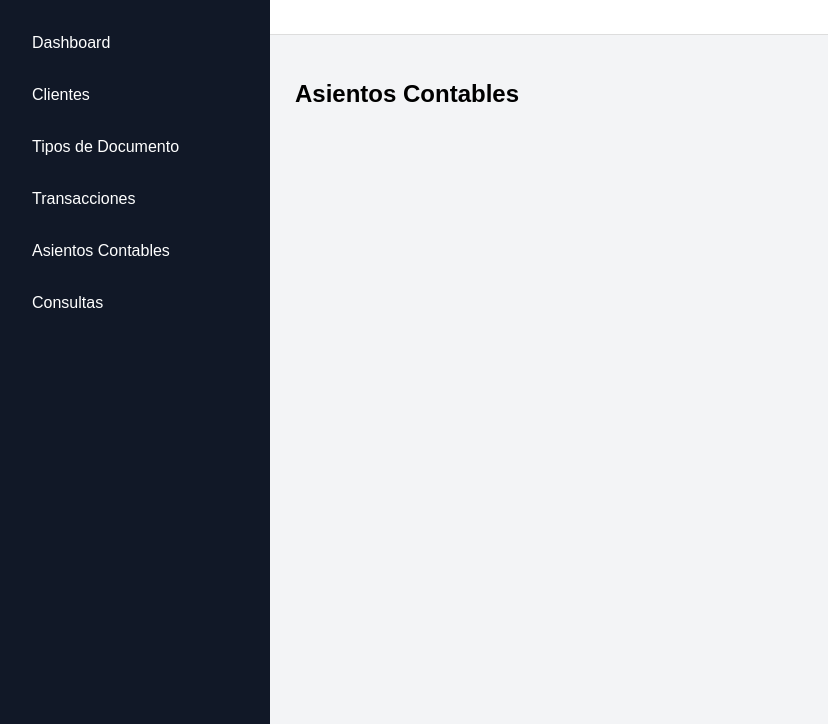
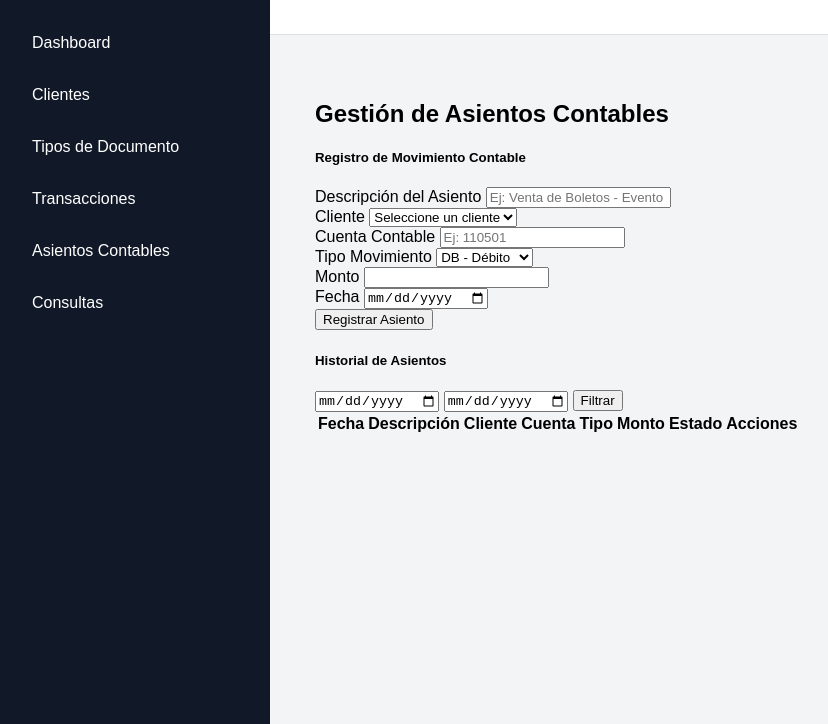
Before and after one commit to Grullon-Martinez/CuentasXCobrar-ISO-JUANP-, a website: page frontend/index.html in a window 1280 px wide. Both pictures are taken after a click on the item "Asientos Contables". Shown: the part 76-800 px from the top of the page, without its empty margins (0-828 px from the left). Drawn offline with Linux system fonts and the light colour scheme.

Commit message:
Agregando modulo de asientos y configuracion final

```diff
--- a/frontend/app.js
+++ b/frontend/app.js
@@ -14,7 +14,7 @@ function cargar(seccion) {
   }
 
   if (seccion === "asientos") {
-    contenido.innerHTML = "<h2>Asientos Contables</h2>";
+    AsientosModulo.cargarVista();
   }
 
   if (seccion === "consultas") {
--- /dev/null
+++ b/frontend/asientos.js
@@ -0,0 +1,168 @@
+// frontend/asientos.js
+
+const AsientosModulo = {
+    indiceEdicion: -1,
+
+    html: `
+        <div class="container-fluid fade-in" style="padding: 20px;">
+            <h2 class="text-dark mb-4 border-bottom pb-2">Gestión de Asientos Contables</h2>
+
+            <div class="card shadow-sm mb-4">
+                <div class="card-header bg-dark text-white">
+                    <h5 class="mb-0" id="titulo-form-asiento">Registro de Movimiento Contable</h5>
+                </div>
+                <div class="card-body">
+                    <form onsubmit="AsientosModulo.guardar(event)">
+                        <div class="row">
+                            <div class="col-md-6 mb-3">
+                                <label class="form-label fw-bold">Descripción del Asiento</label>
+                                <input type="text" id="asiento-desc" class="form-control" placeholder="Ej: Venta de Boletos - Evento X" required>
+                            </div>
+                            <div class="col-md-6 mb-3">
+                                <label class="form-label fw-bold">Cliente</label>
+                                <select id="asiento-cliente" class="form-select" required>
+                                    <option value="">Seleccione un cliente</option>
+                                </select>
+                            </div>
+                        </div>
+
+                        <div class="row">
+                            <div class="col-md-3 mb-3">
+                                <label class="form-label fw-bold">Cuenta Contable</label>
+                                <input type="text" id="asiento-cuenta" class="form-control" placeholder="Ej: 110501" required>
+                            </div>
+                            <div class="col-md-3 mb-3">
+                                <label class="form-label fw-bold">Tipo Movimiento</label>
+                                <select id="asiento-tipo" class="form-select">
+                                    <option value="DB">DB - Débito</option>
+                                    <option value="CR">CR - Crédito</option>
+                                </select>
+                            </div>
+                            <div class="col-md-3 mb-3">
+                                <label class="form-label fw-bold">Monto</label>
+                                <input type="number" id="asiento-monto" class="form-control" step="0.01" required>
+                            </div>
+                            <div class="col-md-3 mb-3">
+                                <label class="form-label fw-bold">Fecha</label>
+                                <input type="date" id="asiento-fecha" class="form-control" required>
+                            </div>
+                        </div>
+
+                        <div class="d-flex gap-2 mt-3">
+                            <button type="submit" id="btn-asiento-guardar" class="btn btn-primary px-4">Registrar Asiento</button>
+                            <button type="button" id="btn-asiento-cancelar" onclick="AsientosModulo.cancelarEdicion()" class="btn btn-secondary" style="display: none;">Cancelar</button>
+                        </div>
+                    </form>
+                </div>
+            </div>
+
+            <div class="card shadow-sm">
+                <div class="card-header bg-white d-flex justify-content-between align-items-center">
+                    <h5 class="mb-0">Historial de Asientos</h5>
+                    <div class="d-flex gap-2">
+                        <input type="date" id="filtro-desde" class="form-control form-control-sm">
+                        <input type="date" id="filtro-hasta" class="form-control form-control-sm">
+                        <button onclick="AsientosModulo.renderizarTabla()" class="btn btn-sm btn-outline-secondary">Filtrar</button>
+                    </div>
+                </div>
+                <div class="card-body p-0">
+                    <div class="table-responsive">
+                        <table class="table table-hover mb-0">
+                            <thead class="table-light">
+                                <tr>
+                                    <th>Fecha</th>
+                                    <th>Descripción</th>
+                                    <th>Cliente</th>
+                                    <th>Cuenta</th>
+                                    <th>Tipo</th>
+                                    <th>Monto</th>
+                                    <th>Estado</th>
+                                    <th class="text-center">Acciones</th>
+                                </tr>
+                            </thead>
+                            <tbody id="tabla-asientos-body"></tbody>
+                        </table>
+                    </div>
+                </div>
+            </div>
+        </div>
+    `,
+
+    cargarVista: function() {
+        document.getElementById("contenido").innerHTML = this.html;
+        this.cargarClientes();
+        this.renderizarTabla();
+    },
+
+    cargarClientes: function() {
+        const select = document.getElementById("asiento-cliente");
+        const clientes = JSON.parse(localStorage.getItem("clientes")) || [];
+        select.innerHTML = '<option value="">Seleccione un cliente</option>';
+        clientes.forEach(c => {
+            select.innerHTML += `<option value="${c.id}">${c.nombre}</option>`;
+        });
+    },
+
+    guardar: function(e) {
+        e.preventDefault();
+        let asientos = JSON.parse(localStorage.getItem("asientos")) || [];
+
+        const datos = {
+            id: this.indiceEdicion === -1 ? Date.now() : asientos[this.indiceEdicion].id,
+            descripcion: document.getElementById("asiento-desc").value,
+            clienteId: document.getElementById("asiento-cliente").value,
+            cuentaContable: document.getElementById("asiento-cuenta").value,
+            tipoMovimiento: document.getElementById("asiento-tipo").value,
+            monto: document.getElementById("asiento-monto").value,
+            fecha: document.getElementById("asiento-fecha").value,
+            estado: "Nuevo"
+        };
+
+        if (this.indiceEdicion === -1) {
+            asientos.push(datos);
+        } else {
+            asientos[this.indiceEdicion] = datos;
+            this.cancelarEdicion();
+        }
+
+        localStorage.setItem("asientos", JSON.stringify(asientos));
+        this.renderizarTabla();
+        e.target.reset();
+    },
+
+    anular: function(index) {
+        if (confirm("¿Seguro que desea anular este asiento?")) {
+            let asientos = JSON.parse(localStorage.getItem("asientos")) || [];
+            asientos[index].estado = "Anulado";
+            localStorage.setItem("asientos", JSON.stringify(asientos));
+            this.renderizarTabla();
+        }
+    },
+
+    renderizarTabla: function() {
+        const tbody = document.getElementById("tabla-asientos-body");
+        let asientos = JSON.parse(localStorage.getItem("asientos")) || [];
+        const clientes = JSON.parse(localStorage.getItem("clientes")) || [];
+
+        tbody.innerHTML = "";
+        asientos.forEach((a, index) => {
+            const cli = clientes.find(c => c.id === a.clienteId);
+            const badge = a.estado === 'Nuevo' ? 'bg-info' : 'bg-danger';
+
+            tbody.innerHTML += `
+                <tr>
+                    <td>${a.fecha}</td>
+                    <td>${a.descripcion}</td>
+                    <td>${cli ? cli.nombre : 'N/A'}</td>
+                    <td><code>${a.cuentaContable}</code></td>
+                    <td><span class="badge ${a.tipoMovimiento === 'DB' ? 'bg-primary' : 'bg-success'}">${a.tipoMovimiento}</span></td>
+                    <td>RD$ ${parseFloat(a.monto).toLocaleString()}</td>
+                    <td><span class="badge ${badge}">${a.estado}</span></td>
+                    <td class="text-center">
+                        <button onclick="AsientosModulo.anular(${index})" class="btn btn-sm btn-outline-danger" ${a.estado === 'Anulado' ? 'disabled' : ''}>Anular</button>
+                    </td>
+                </tr>
+            `;
+        });
+    }
+};
--- a/frontend/index.html
+++ b/frontend/index.html
@@ -4,6 +4,7 @@
     <meta charset="UTF-8" />
     <title>Sistema Cuentas por Cobrar</title>
     <link rel="stylesheet" href="style.css" />
+    <link rel="stylesheet" href="https://cdnjs.cloudflare.com/ajax/libs/font-awesome/6.0.0/css/all.min.css" />
   </head>
 
   <body>
@@ -47,9 +48,10 @@
       </main>
     </div>
 
-    <script src="app.js"></script>
     <script src="clientes.js"></script>
     <script src="transacciones.js"></script>
     <script src="documentos.js"></script>
+    <script src="asientos.js"></script>
+    <script src="app.js"></script>
   </body>
 </html>
```
